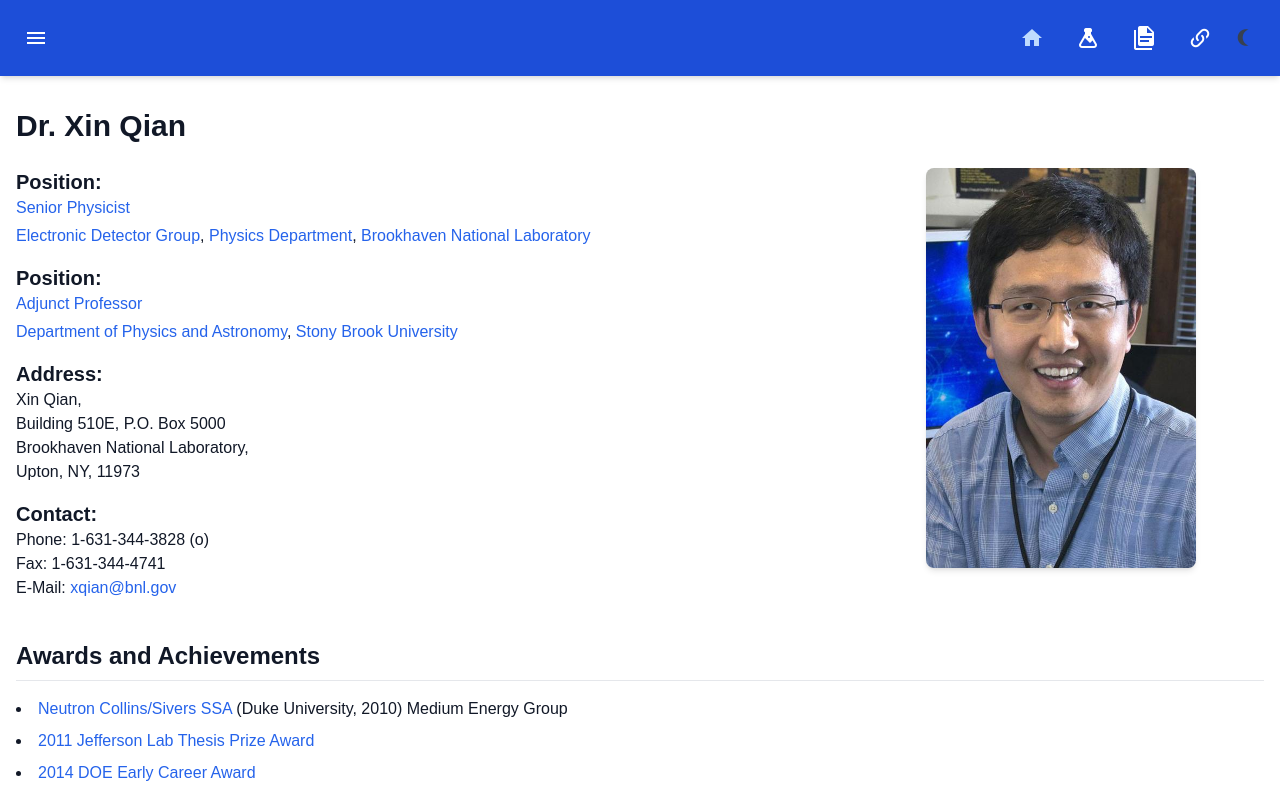
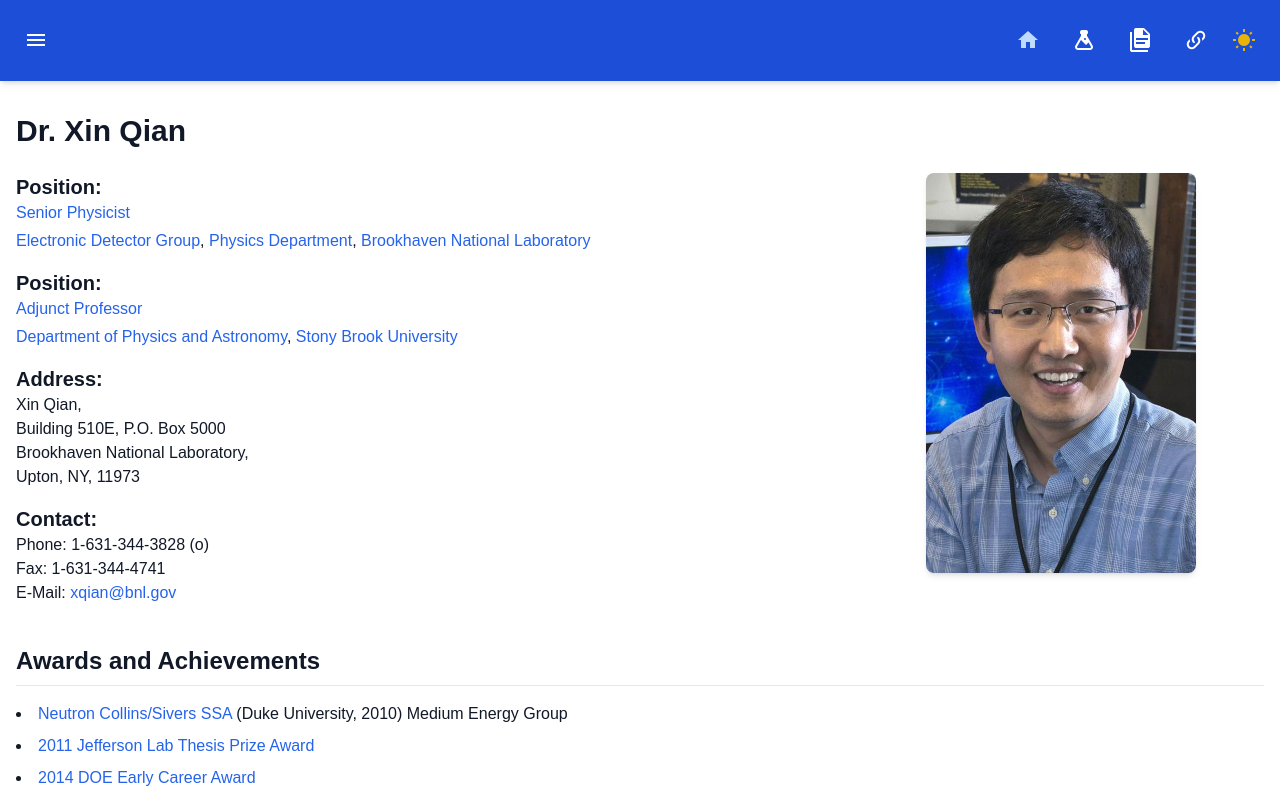
Before and after one commit to lastgeorge/personal_webpage, a Vue app: page / in a window 1280 px wide. Shown: the top 796 px of the page. Built offline with nearby package versions, Linux system fonts and the light colour scheme.

Commit message:
update and bug fix

```diff
--- a/index.html
+++ b/index.html
@@ -1,5 +1,5 @@
 <!DOCTYPE html>
-<html lang="en" class="dark">
+<html lang="en">
   <head>
     <meta charset="UTF-8" />
     <link rel="icon" href="/favicon.ico" />
@@ -9,19 +9,36 @@
     <!-- Initial theme setup script -->
     <script>
       (function() {
+        try {
           // Check if a theme is stored in localStorage
           const savedTheme = localStorage.getItem('theme');
+          console.log('Initial script - saved theme:', savedTheme);
 
-        // If explicitly set to light, remove dark class
-        if (savedTheme === 'light') {
+          if (savedTheme === 'dark') {
+            // If explicitly set to dark, add dark class
+            document.documentElement.classList.add('dark');
+            console.log('Initial script - adding dark class from saved preference');
+          }
+          else if (savedTheme === 'light') {
+            // If explicitly set to light, ensure no dark class
             document.documentElement.classList.remove('dark');
+            console.log('Initial script - removing dark class from saved preference');
           }
+          else {
             // If no preference stored, check system preference
-        else if (!savedTheme) {
             const prefersDark = window.matchMedia('(prefers-color-scheme: dark)').matches;
-          if (!prefersDark) {
+            console.log('Initial script - system prefers dark:', prefersDark);
+
+            if (prefersDark) {
+              document.documentElement.classList.add('dark');
+              console.log('Initial script - adding dark class from system preference');
+            } else {
               document.documentElement.classList.remove('dark');
+              console.log('Initial script - removing dark class from system preference');
             }
+          }
+        } catch (error) {
+          console.error('Error in initial theme script:', error);
         }
       })();
     </script>
--- a/package.json
+++ b/package.json
@@ -27,6 +27,7 @@
     "vue-router": "^4.5.0"
   },
   "devDependencies": {
+    "@nuxt/schema": "^3.15.4",
     "autoprefixer": "^10.4.20",
     "postcss": "^8.5.3",
     "vue-tsc": "^2.2.4"
--- a/src/App.vue
+++ b/src/App.vue
@@ -32,7 +32,7 @@
           <li class="pt-4 mt-4 border-t border-blue-700 dark:border-gray-700">
             <div class="flex items-center space-x-4 py-3 px-3">
               <i class="mdi mdi-theme-light-dark text-2xl"></i>
-              <span class="text-lg">Dark Mode</span>
+              <span class="text-lg">{{ currentTheme === 'dark' ? 'Dark Mode (On)' : 'Dark Mode (Off)' }}</span>
               <div class="ml-auto">
                 <theme-toggle />
               </div>
@@ -96,8 +96,9 @@
 </template>
 
 <script lang="ts">
-import { defineComponent, ref } from 'vue'
+import { defineComponent, ref, computed } from 'vue'
 import { useRouter } from 'vue-router'
+import { useThemeStore } from './stores/theme'
 import PageTransition from './components/PageTransition.vue'
 import LoadingBar from './components/LoadingBar.vue'
 import ThemeToggle from './components/ThemeToggle.vue'
@@ -112,6 +113,8 @@ export default defineComponent({
   setup() {
     const router = useRouter();
     const sidebarOpen = ref(false);
+    const themeStore = useThemeStore();
+    const currentTheme = computed(() => themeStore.theme);
 
     // Fix for mobile viewport height
     if (typeof window !== 'undefined') {
@@ -147,7 +150,8 @@ export default defineComponent({
     return {
       navItems,
       sidebarOpen,
-      toggleSidebar
+      toggleSidebar,
+      currentTheme
     }
   }
 })
--- a/src/components/ThemeToggle.vue
+++ b/src/components/ThemeToggle.vue
@@ -3,23 +3,22 @@
     @click="toggleTheme"
     class="p-2 rounded-full transition-colors duration-200 focus:outline-none"
     :class="{
-      'text-yellow-400 hover:text-yellow-500': theme === 'dark',
-      'text-gray-700 hover:text-gray-900': theme === 'light'
+      'text-blue-300 hover:text-blue-200': isDark,
+      'text-yellow-500 hover:text-yellow-600': !isDark
     }"
     aria-label="Toggle dark mode"
   >
-    <i
-      class="mdi text-xl"
-      :class="{
-        'mdi-white-balance-sunny': theme === 'dark',
-        'mdi-moon-waning-crescent': theme === 'light'
-      }"
-    ></i>
+    <!-- Debug info to see current theme value -->
+    <span class="sr-only">Current theme: {{ currentTheme }}</span>
+
+    <!-- Fixed icon approach - using conditional rendering instead of class binding -->
+    <i v-if="isDark" class="mdi mdi-moon-waning-crescent text-2xl"></i>
+    <i v-else class="mdi mdi-white-balance-sunny text-2xl"></i>
   </button>
 </template>
 
 <script lang="ts">
-import { defineComponent } from 'vue'
+import { defineComponent, computed } from 'vue'
 import { useThemeStore } from '../stores/theme'
 
 export default defineComponent({
@@ -27,8 +26,15 @@ export default defineComponent({
   setup() {
     const themeStore = useThemeStore()
 
+    // Use computed properties to ensure reactivity
+    const currentTheme = computed(() => themeStore.theme)
+    const isDark = computed(() => currentTheme.value === 'dark')
+
+    console.log('ThemeToggle setup, initial theme:', currentTheme.value)
+
     return {
-      theme: themeStore.theme,
+      currentTheme,
+      isDark,
       toggleTheme: themeStore.toggleTheme
     }
   }
--- a/src/stores/theme.ts
+++ b/src/stores/theme.ts
@@ -4,60 +4,92 @@ import { ref, watch } from 'vue'
 export const useThemeStore = defineStore('theme', () => {
   // Get the initial theme from localStorage or system preference
   const getInitialTheme = (): 'light' | 'dark' => {
+    if (typeof window === 'undefined') return 'light';
+
+    try {
       // Check if there's a saved preference in localStorage
       const savedTheme = localStorage.getItem('theme')
       if (savedTheme === 'dark' || savedTheme === 'light') {
-      return savedTheme
+        console.log('Found saved theme in localStorage:', savedTheme);
+        return savedTheme;
       }
 
       // Check system preference
       if (window.matchMedia && window.matchMedia('(prefers-color-scheme: dark)').matches) {
-      return 'dark'
+        console.log('Using system dark mode preference');
+        return 'dark';
       }
 
       // Default to light
-    return 'light'
+      console.log('No preference found, defaulting to light');
+      return 'light';
+    } catch (error) {
+      console.error('Error determining theme:', error);
+      return 'light';
+    }
   }
 
-  const theme = ref<'light' | 'dark'>(
-    typeof window !== 'undefined' ? getInitialTheme() : 'light'
-  )
+  // Get the initial theme
+  const initialTheme = getInitialTheme();
+  console.log('Initial theme value:', initialTheme);
+
+  const theme = ref<'light' | 'dark'>(initialTheme);
 
   // Apply theme changes to the DOM
   const applyTheme = (newTheme: 'light' | 'dark') => {
-    if (typeof window !== 'undefined' && typeof document !== 'undefined') {
+    if (typeof window === 'undefined' || typeof document === 'undefined') return;
+
+    try {
+      console.log('Applying theme to DOM:', newTheme);
+
       if (newTheme === 'dark') {
-        document.documentElement.classList.add('dark')
+        document.documentElement.classList.add('dark');
+        console.log('Added dark class to document');
       } else {
-        document.documentElement.classList.remove('dark')
+        document.documentElement.classList.remove('dark');
+        console.log('Removed dark class from document');
       }
+
       // Save to localStorage
-      localStorage.setItem('theme', newTheme)
+      localStorage.setItem('theme', newTheme);
+      console.log('Theme saved to localStorage:', newTheme);
+    } catch (error) {
+      console.error('Error applying theme:', error);
     }
   }
 
   // Initialize the theme
   if (typeof window !== 'undefined') {
-    applyTheme(theme.value)
+    // Initial application of theme
+    applyTheme(theme.value);
 
     // Watch for system preference changes
-    const mediaQuery = window.matchMedia('(prefers-color-scheme: dark)')
+    try {
+      const mediaQuery = window.matchMedia('(prefers-color-scheme: dark)');
       mediaQuery.addEventListener('change', (e) => {
         if (!localStorage.getItem('theme')) {
           // Only auto-switch if the user hasn't set a preference
-        theme.value = e.matches ? 'dark' : 'light'
+          console.log('System preference changed:', e.matches ? 'dark' : 'light');
+          theme.value = e.matches ? 'dark' : 'light';
         }
-    })
+      });
+    } catch (error) {
+      console.error('Error setting up media query listener:', error);
+    }
   }
 
   // Watch for theme changes
   watch(theme, (newTheme) => {
-    applyTheme(newTheme)
-  })
+    console.log('Theme changed to:', newTheme);
+    applyTheme(newTheme);
+  });
 
   // Toggle theme function
   const toggleTheme = () => {
-    theme.value = theme.value === 'light' ? 'dark' : 'light'
+    console.log('Toggle theme: Current theme is', theme.value);
+    const newTheme = theme.value === 'light' ? 'dark' : 'light';
+    console.log('Switching to', newTheme);
+    theme.value = newTheme;
   }
 
   return {
```
Also changed, not shown: 1 other file (tests, documents, lock files or other folders). Lines whose indentation alone changed are shown as unchanged.
